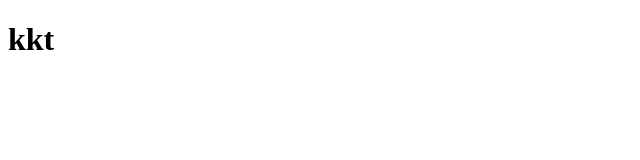
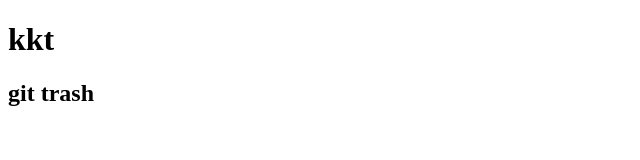
Before and after one commit to MiZaNaKa/tortoise, a plain HTML site: page index.html in a window 1280 px wide. Shown: the whole page, without its empty margins (0-640 px from the left). Drawn offline with Linux system fonts and the light colour scheme.

Commit message:
git add from ui

```diff
--- a/index.html
+++ b/index.html
@@ -7,5 +7,7 @@
 </head>
 <body>
     <h1>kkt</h1>
+
+    <h2>git trash</h2>
 </body>
 </html>
--- /dev/null
+++ b/style.css
@@ -0,0 +1,3 @@
+body{
+    background-color: red;
+}
```
